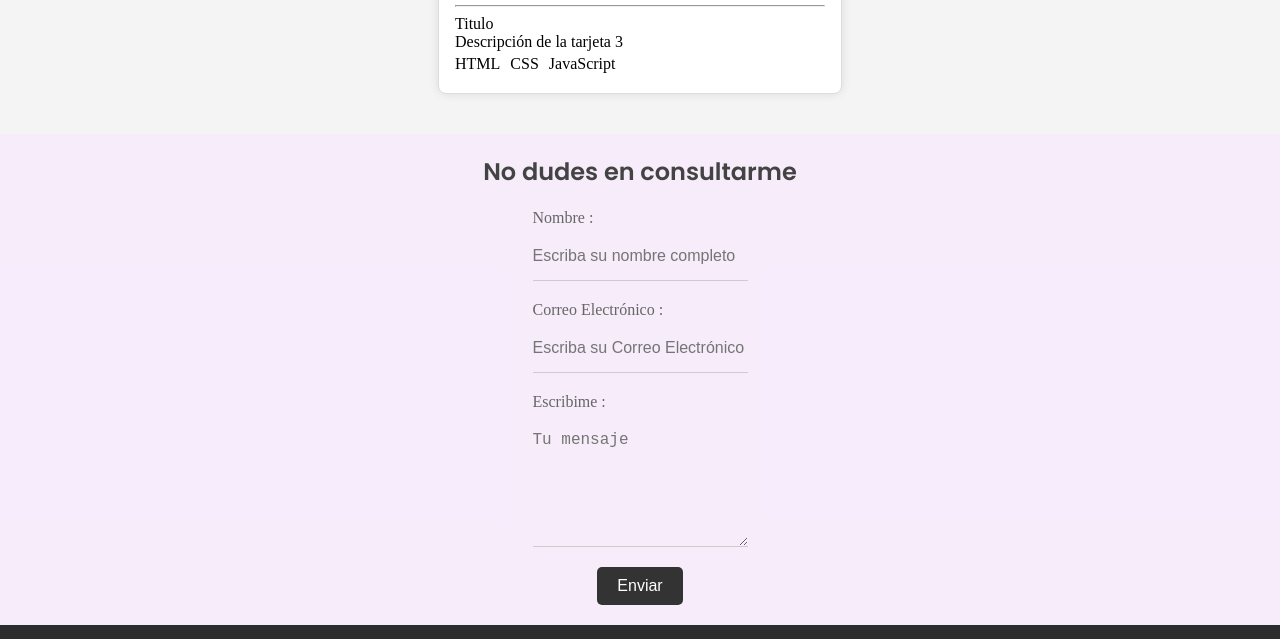
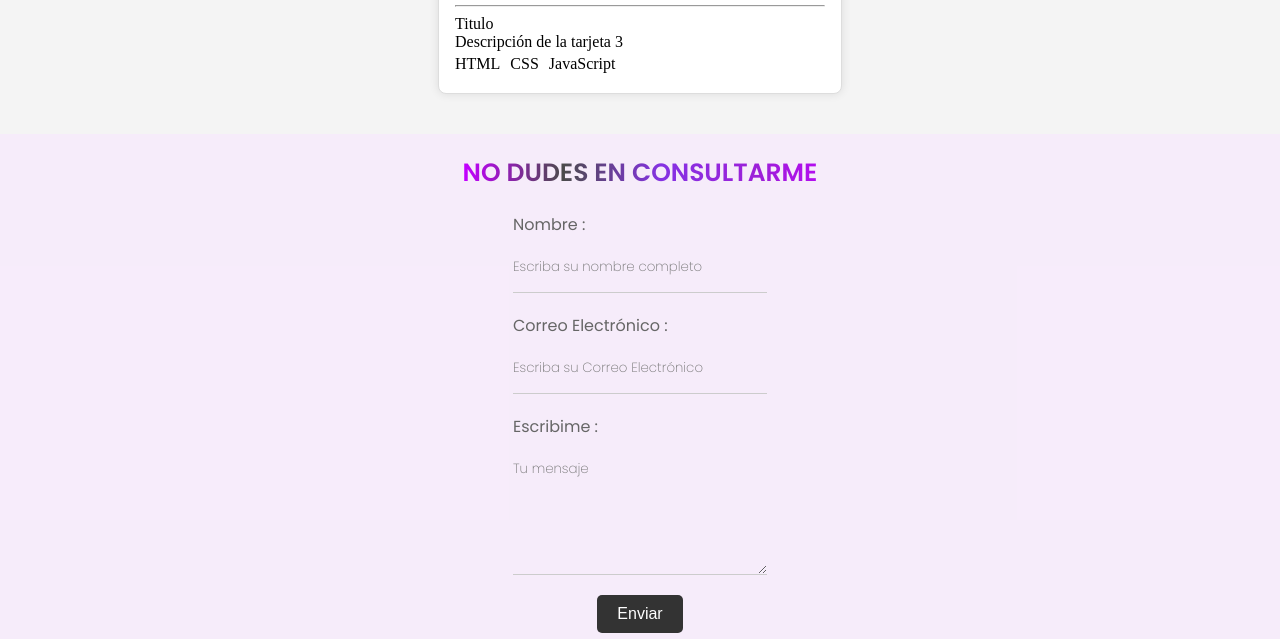
Before and after one commit to TamaraGSosa/My-Porfolio, a plain HTML site: page index.html in a window 1280 px wide. Shown: the part 1259-1898 px from the top of the page. Drawn offline with Linux system fonts and the light colour scheme; a web font is replaced by a local one.

Commit message:
Animacion formulario

```diff
--- a/css/section-contact.css
+++ b/css/section-contact.css
@@ -1,23 +1,52 @@
 .section-contact{
     background-color: #f5e9fad7;
+    text-align: center;
 
 }
-.section-contact h2{
+.section-contact h2 {
     text-align: center;
     padding: 20px;
     font-family: "Poppins", sans-serif;
-    font-weight: 600;
-    color: #444343;
-    margin-bottom: 0%;
-    margin-top: 0%;
+    font-weight: 700;
+    margin-bottom: 0;
+    margin-top: 0;
+    background: linear-gradient(
+        to right, /* Cambia la dirección a derecha */
+        #4b4b4b,
+        #6b08ddd0,
+        #9d1fd8,
+        #c300ff,
+        #4b4b4b
+    );
+    display: inline-block; /* Permite que el <h2> se ajuste al contenido */
+    background-position: 0;
+    -webkit-background-clip: text;
+    -webkit-text-fill-color: transparent;
+    animation: move 3s linear alternate infinite; /* Cambia a cubic-bezier */
+    font-size: 25px;
+    text-transform: uppercase;
+
 }
+
+@keyframes move {
+    0% {
+        background-position: 0;
+    }
+    50% {
+        background-position: 180px; /* Movimiento sutil */
+    }
+    100% {
+        background-position: 440px;
+    }
+}
+
+
 
 /* Centramos el contenedor del formulario */
 .form-container {
     display: flex;
     justify-content: center;
     align-items: center;
-
 }
 
 /* Estilos para la lista del formulario */
@@ -42,6 +71,8 @@
     font-weight: normal; /* Texto menos pesado */
     font-size: 1rem;
     color: #666;
+    font-family:"Poppins", sans-serif;
+    font-weight: 400;
 }
 
 input[type="text"],
@@ -51,11 +82,12 @@ textarea {
     border-bottom: 1px solid #ccc;
     background-color: transparent;
     padding: 15px 0; /* Incrementamos el padding */
-    font-size: 1rem; /* Aumentamos el tamaño de fuente */
     color: #333;
     transition: border-color 0.3s;
     width: 100%; /* Se asegura que los inputs usen el espacio disponible */
     max-width: 1000px;
+    font-family:"Poppins", sans-serif;
+    font-weight: 200;
 
 }
 
```
Also changed, not shown: scripts/form-validation.js (added).
